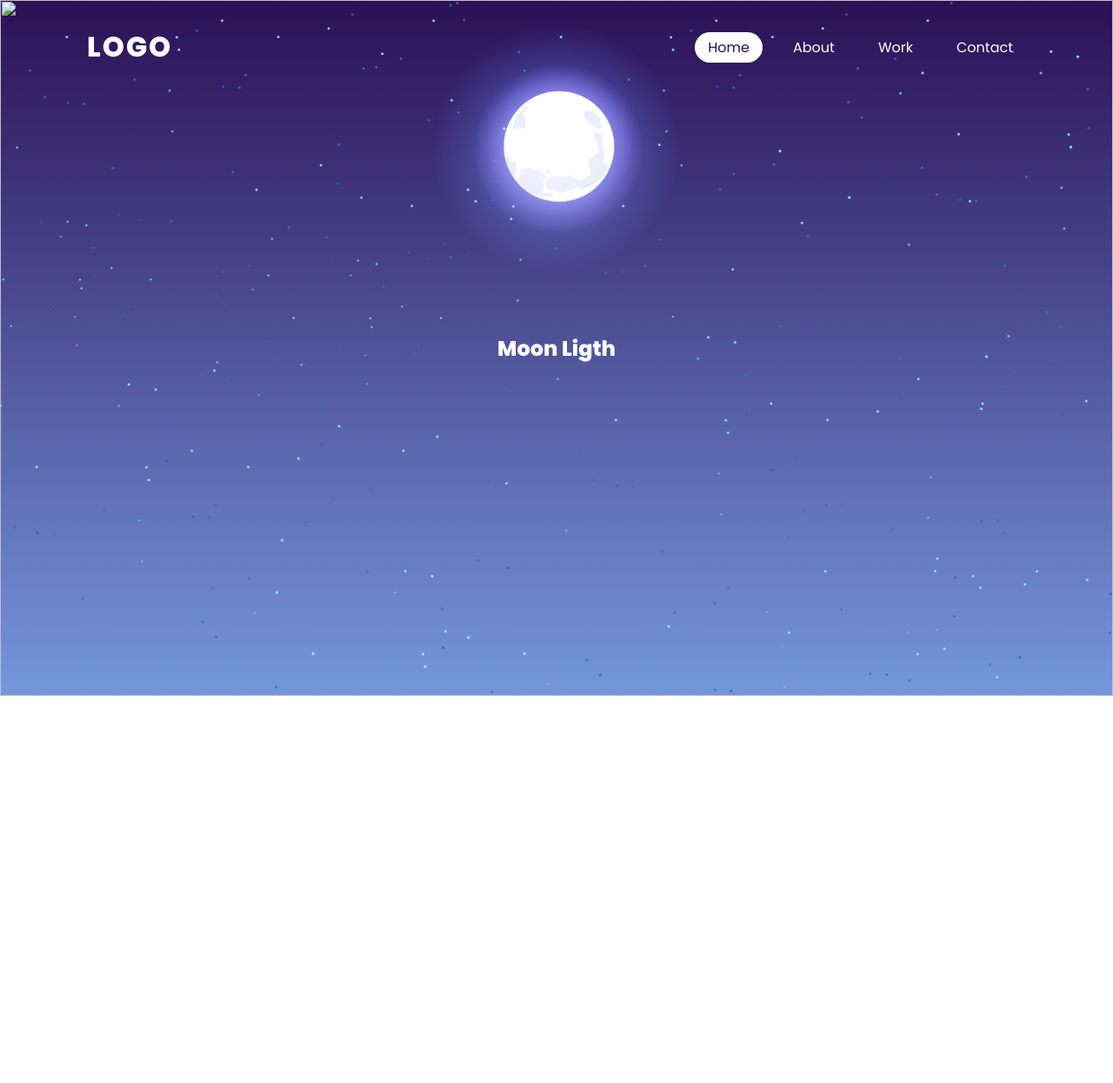
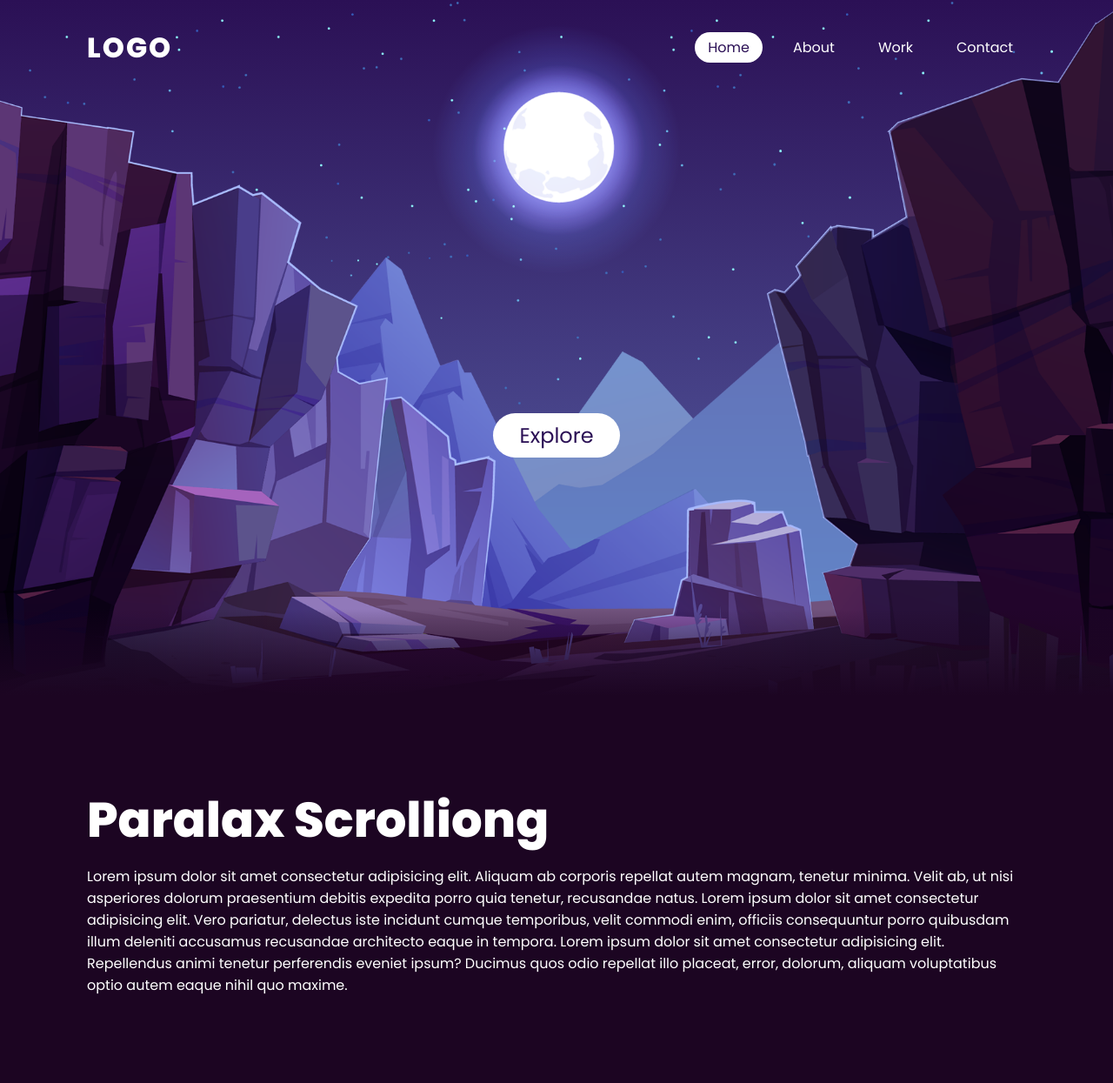
Before and after one commit to Woulfty/Parallax, a plain HTML site: page index.html in a window 1280 px wide. Shown: the whole page at 87% size. Before the commit the page ends 800 px from the top, so only its background shows below. Drawn offline with Linux system fonts and the light colour scheme.

Commit message:
ajout du script
Parallax bugger, a corriger pour mountain_front, moon, mountain_behind, stars.
(c'est chiant)

```diff
--- a/index.html
+++ b/index.html
@@ -22,7 +22,35 @@
         <img src="IMG/moon.png" id="moon">
         <img src="IMG/mountain_behind.png" id="mountain_behind">
         <h2 id="text">Moon Ligth</h2>
+        <a href="#sec" id="btn">Explore</a>
         <img src="IMG/mountain_front.png" id="mountain_front">
     </section>
+    <div class="sec" id="sec">
+        <h2>Paralax Scrolliong</h2>
+        <p>Lorem ipsum dolor sit amet consectetur adipisicing elit. Aliquam ab corporis repellat autem magnam, tenetur minima. Velit ab, ut nisi asperiores dolorum praesentium debitis expedita porro quia tenetur, recusandae natus. Lorem ipsum dolor sit amet consectetur adipisicing elit. Vero pariatur, delectus iste incidunt cumque temporibus, velit commodi enim, officiis consequuntur porro quibusdam illum deleniti accusamus recusandae architecto eaque in tempora. Lorem ipsum dolor sit amet consectetur adipisicing elit. Repellendus animi tenetur perferendis eveniet ipsum? Ducimus quos odio repellat illo placeat, error, dolorum, aliquam voluptatibus optio autem eaque nihil quo maxime.</p>
+    </div>
+
+    <script>
+        let stars           = document.getElementById('stars');
+        let moon            = document.getElementById('moon');
+        let mountain_behind = document.getElementById('mountain_behind');
+        let text            = document.getElementById('text');
+        let btn             = document.getElementById('btn');
+        let mountain_front  = document.getElementById('mountain_front');
+        let sec             = document.getElementById('sec');
+        let header          = document.querySelector('header');
+
+        window.addEventListener('scroll', function(){
+            let value = window.scrollY;
+            stars.style.left            = value + 0.25  + 'px';
+            moon.style.top              = value + 1.05  + 'px';
+            mountain_behind.style.top   = value + 0.05  + 'px';
+            //mountain_front.style.top    = value + 0     + 'px';
+            text.style.marginRight      = value + 4     + 'px';
+            text.style.marginTop        = value + 1.5   + 'px';
+            btn.style.marginTop         = value + 1.5   + 'px';
+            header.style.top            = value + 0.5   + 'px';
+        })
+    </script>
 </body>
 </html>
--- a/style.css
+++ b/style.css
@@ -5,11 +5,13 @@
     padding: 0;
     box-sizing: border-box;
     font-family: 'Poppins', sans-serif;
+    scroll-behavior: smooth;
 }
 body
 {
     min-height: 100vh;
     background: linear-gradient(#2b1055, #7597de);
+    overflow-x: hidden;
 }
 header
 {
@@ -21,7 +23,7 @@ header
     display: flex;
     justify-content: space-between;
     align-items: center;
-    z-index: 10;
+    z-index: 10000;
 }
 header .logo
 {
@@ -65,26 +67,71 @@ section
     display: flex;
     justify-content: center;
     align-items: center;
+    overflow: hidden;
+}
+section::before
+{
+    content: '';
+    position: absolute;
+    bottom: 0;
+    width: 100%;
+    height: 100px;
+    background: linear-gradient(to top,#1c0522,transparent);
+    z-index: 1000;
 }
 section img
 {
-    position: fixed;
+    position: absolute;
     top: 0;
     left: 0;
     width: 100%;
     height: 100%;
     object-fit: cover;
+    pointer-events: none;
 }
 section img#moon
 {
     mix-blend-mode: screen;
 }
+section img#mountain_front
+{
+    z-index: 10;
+}
 #text
 {
     position: absolute;
+    right: -350px;
     color: #fff;
     white-space: nowrap;
     font-size: 7.5vw;
+    z-index: 9;
+}
+#btn
+{
+    display: inline-block;
+    text-decoration: none;
+    padding: 8px 30px;
+    border-radius: 40px;
+    background: #fff;
+    color: #2b1055;
     font-size: 1.5em;
     z-index: 9;
+    transform: translateY(100px);
 }
+.sec
+{
+    position: relative;
+    padding: 100px;
+    background: #1c0522;
+}
+.sec h2
+{
+    font-size: 3.5em;
+    margin-bottom: 10px;
+    color: #fff;
+}
+.sec p
+{
+    font-size: 1em;
+    color: #fff;
+}
```
Also changed, not shown: IMG/mountain_behind.png (added), IMG/mountain_front.png (added).
